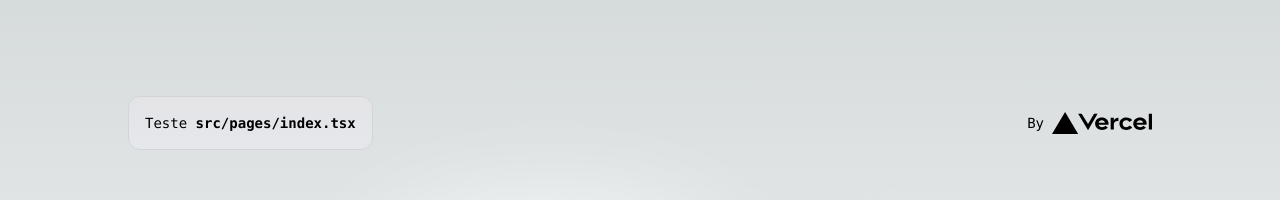
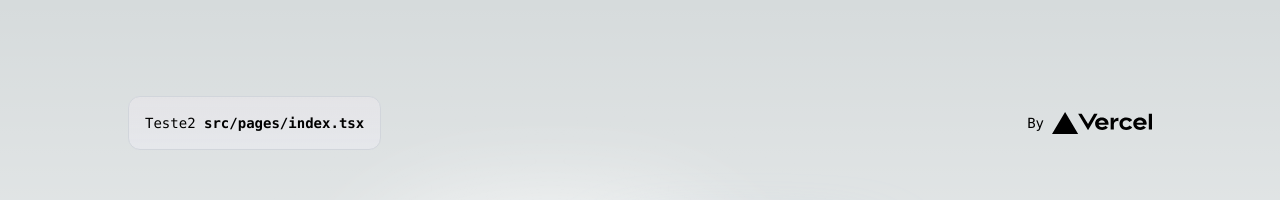
Before and after one commit to BrunoCharnock/portfolio-bruno-nextjs, a Next.js app: page / in a window 1280 px wide. Shown: the top 200 px of the page. Built offline with nearby package versions, Linux system fonts and the light colour scheme.

Commit message:
commit inicial

```diff
--- a/src/pages/index.tsx
+++ b/src/pages/index.tsx
@@ -10,7 +10,7 @@ export default function Home() {
     >
       <div className="z-10 max-w-5xl w-full items-center justify-between font-mono text-sm lg:flex">
         <p className="fixed left-0 top-0 flex w-full justify-center border-b border-gray-300 bg-gradient-to-b from-zinc-200 pb-6 pt-8 backdrop-blur-2xl dark:border-neutral-800 dark:bg-zinc-800/30 dark:from-inherit lg:static lg:w-auto  lg:rounded-xl lg:border lg:bg-gray-200 lg:p-4 lg:dark:bg-zinc-800/30">
-          Teste&nbsp;
+          Teste2&nbsp;
           <code className="font-mono font-bold">src/pages/index.tsx</code>
         </p>
         <div className="fixed bottom-0 left-0 flex h-48 w-full items-end justify-center bg-gradient-to-t from-white via-white dark:from-black dark:via-black lg:static lg:h-auto lg:w-auto lg:bg-none">
```
